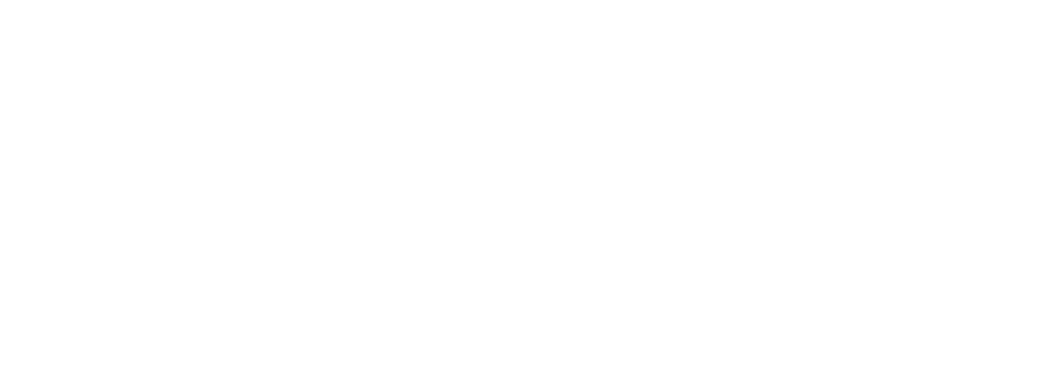
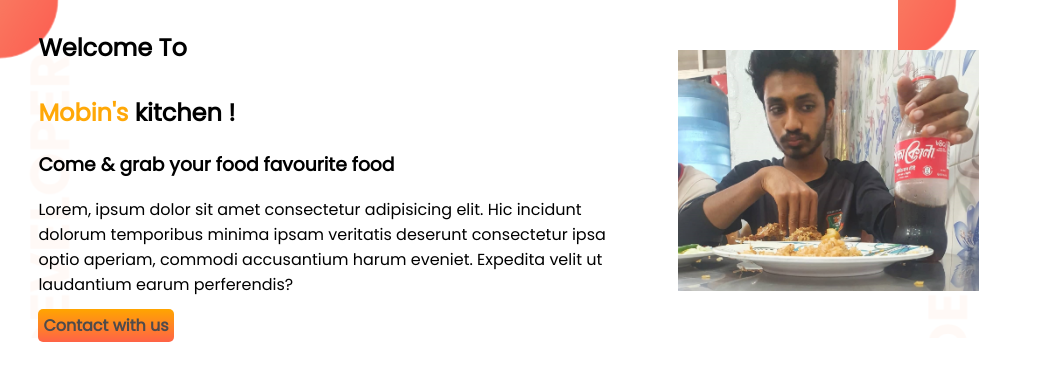
Before and after one commit to abdulahadpavel/developer-portfolio, a plain HTML site: page index.html in a window 1280 px wide. Shown: the whole page, without its empty margins (0-1042 px from the left). Drawn offline with Linux system fonts and the light colour scheme.

Commit message:
first page

```diff
--- a/index.html
+++ b/index.html
@@ -4,9 +4,24 @@
     <meta charset="UTF-8">
     <meta http-equiv="X-UA-Compatible" content="IE=edge">
     <meta name="viewport" content="width=device-width, initial-scale=1.0">
-    <title>Document</title>
+    <link rel="stylesheet" href="style.css">
+    <link rel="preconnect" href="https://fonts.googleapis.com">
+    <link rel="preconnect" href="https://fonts.gstatic.com" crossorigin>
+    <link href="https://fonts.googleapis.com/css2?family=Poppins&display=swap" rel="stylesheet">
+    <title>Mobin's Kitchen</title>
 </head>
-<body>
-
+<section class="top-page">
+    <body>
+        <div class="half-width">
+            <h1>Welcome To</h1>
+            <h1> <span class="orange-color">Mobin's</span> kitchen !</h1>
+            <h3>Come & grab your food favourite food</h3>
+            <p>Lorem, ipsum dolor sit amet consectetur adipisicing elit. Hic incidunt dolorum temporibus minima ipsam veritatis deserunt consectetur ipsa optio aperiam, commodi accusantium harum eveniet. Expedita velit ut laudantium earum perferendis?</p>
+            <a class="contact-with-us" target="_blank" href="https://www.linkedin.com/in/abdul-ahad-pavel-9226a51ba?fbclid=IwAR0LCB6wbKPl2gwiNgml0Jmc9noEwzZcnd3gRxBweNZVBCpgH_cMdv1vUYI">Contact with us</a>
+        </div>
+        <div class="half-width">
+            <img src="images/mobin1.jpg" alt="">
+        </div>
+</section>
 </body>
 </html>
--- a/style.css
+++ b/style.css
@@ -0,0 +1,35 @@
+body{
+    font-family: 'Poppins', sans-serif;
+    margin: 0;
+}
+.orange-color{
+    color: rgba(255, 166, 0, 0.971);
+}
+section{
+    display: flex;
+}
+.half-width{
+    width: 50%;
+    padding-left: 3%;
+}
+.half-width img{
+    width: 50%;
+    padding-top: 50px;
+
+}
+.half-width h1{
+    padding-top: 10px;
+}
+.contact-with-us{
+    text-decoration: none;
+    padding: 5px 5px;
+    border-radius: 5px;
+    background-image: linear-gradient(orange, tomato);
+    font-weight: 700;
+    color: rgb(79, 75, 75)
+
+}
+.top-page{
+    background-image: url(images/top-banner.png);
+    background-position: no-repeat;
+}
```
Also changed, not shown: images/dream-bg.png (added), images/exp-bg.png (added), images/mobin1.jpg (added), images/mobin2.jpg (added), images/my-bg.png (added), images/my-bg2.png (added), images/top-banner.png (added).
